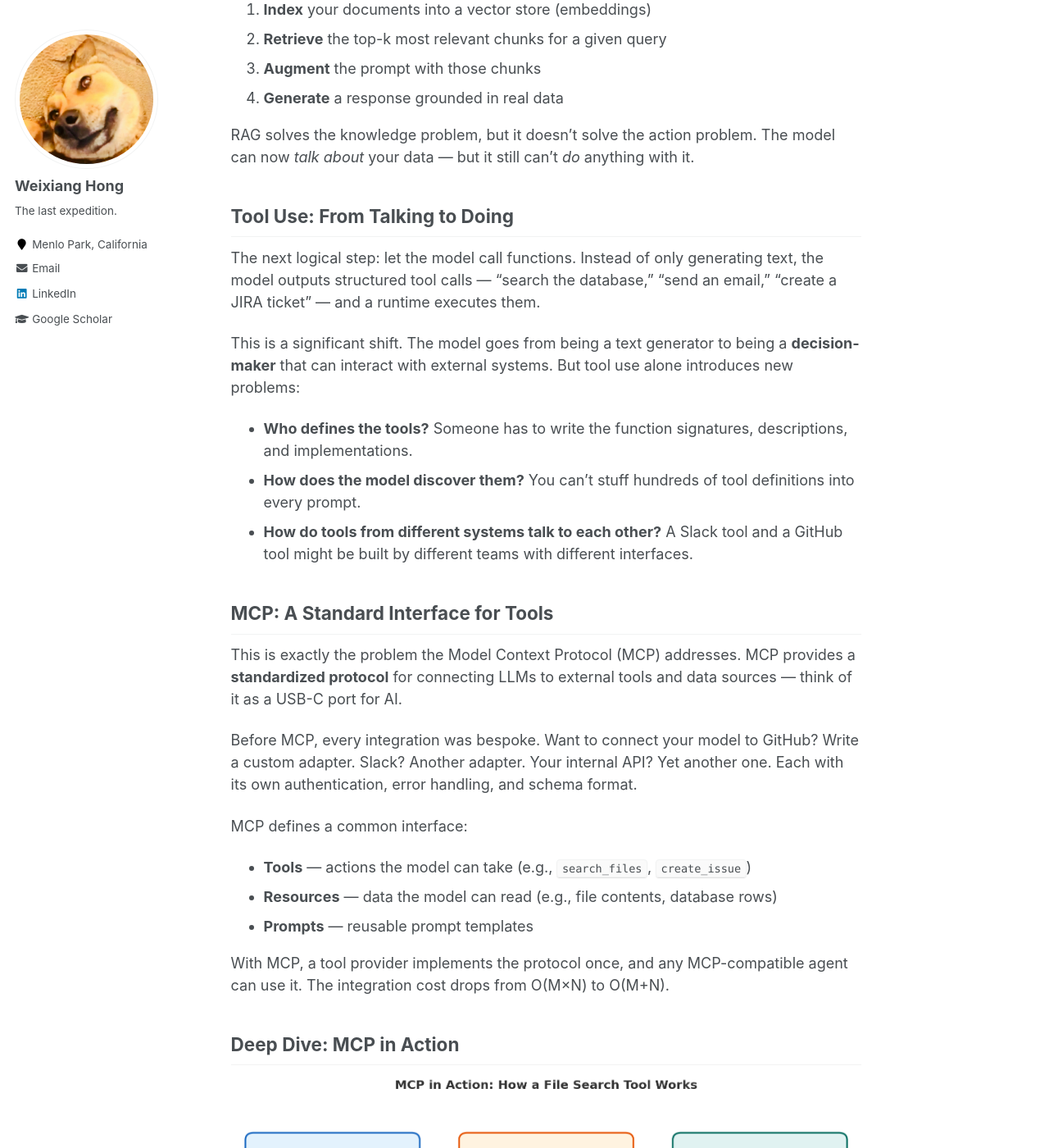
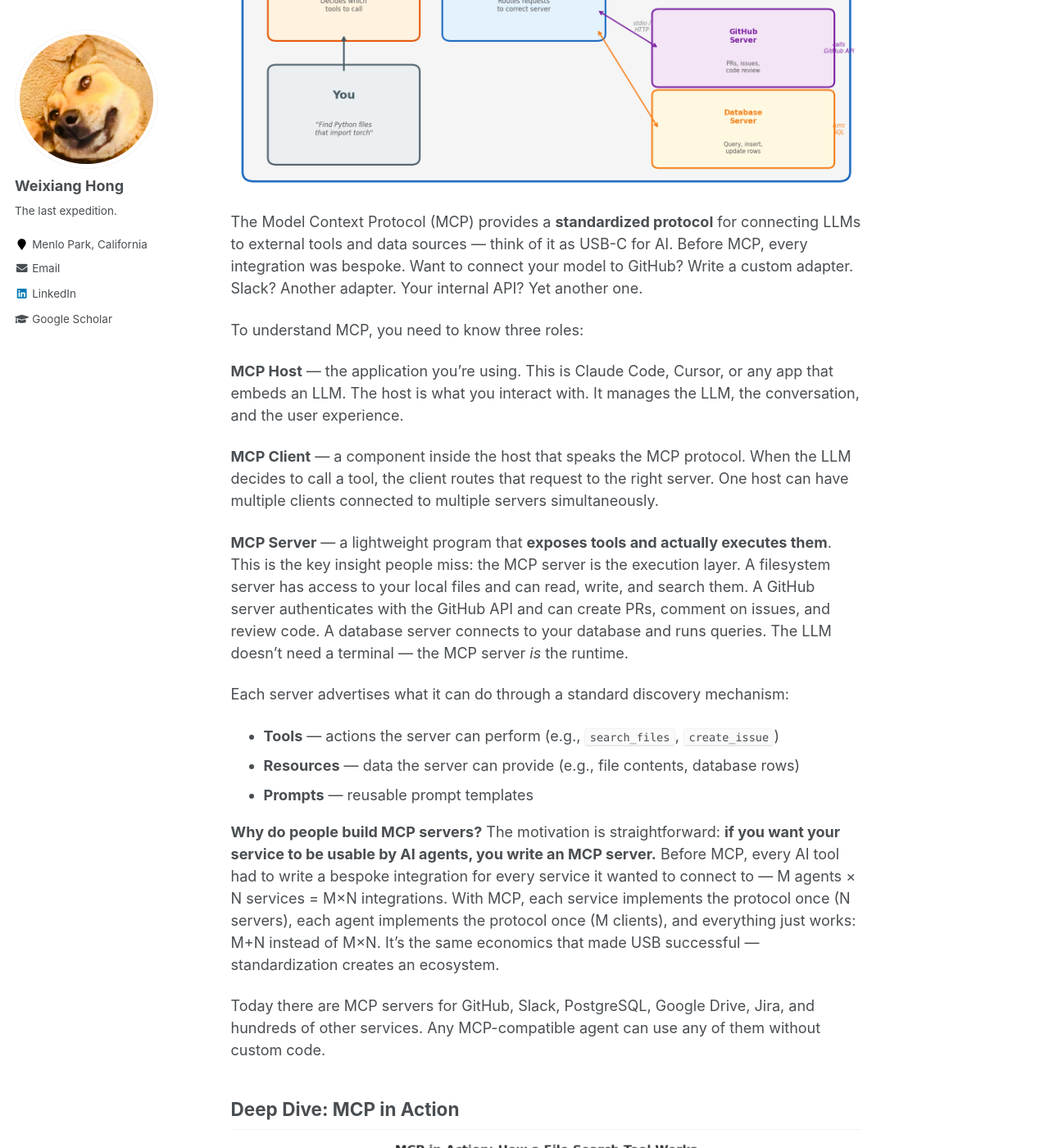
Before and after one commit to weixianghong/weixianghong.github.io, a Jekyll site: the page built from _posts/2026-03-25-from-llm-to-agent-engineering.md, in a window 1280 px wide and 1400 px high, scrolled down 3744 px. Shown: the whole window at 82% size. Built offline with Jekyll 4.4.1, drawn with Linux system fonts in a browser that asks for light colours; some of the changed text lies outside the part shown.

Commit message:
Restructure blog post for logical flow and deeper MCP coverage
- Remove standalone memory section; weave memory into harness section
- Frame LLM limitations as three gaps (knowledge, memory, action) and trace how each gets filled
- Add MCP architecture diagram with host/client/server roles
- Explain how execution actually works (LLM decides, MCP server acts)
- Add motivation for why people build MCP servers (M×N → M+N)
- Smooth transitions between all sections

````diff
--- a/_posts/2026-03-25-from-llm-to-agent-engineering.md
+++ b/_posts/2026-03-25-from-llm-to-agent-engineering.md
@@ -12,7 +12,6 @@
 
 **Table of Contents**
 * [The Fundamental Limitation: Stateless Text Generation](#the-fundamental-limitation-stateless-text-generation)
-* [Tackling the Memory Problem](#tackling-the-memory-problem)
 * [RAG: Giving the Model Knowledge It Doesn't Have](#rag-giving-the-model-knowledge-it-doesnt-have)
 * [Tool Use: From Talking to Doing](#tool-use-from-talking-to-doing)
 * [MCP: A Standard Interface for Tools](#mcp-a-standard-interface-for-tools)
@@ -38,25 +37,13 @@
 
 An LLM has no memory across calls. It cannot browse the web. It cannot run code. It cannot read your database. Every request starts from scratch — the model reads a prompt, produces a completion, and forgets everything.
 
-This is fine for answering "what is the capital of France?" It is not fine for "analyze our sales data from last quarter, identify trends, and update the dashboard."
+This is fine for answering "what is the capital of France?" It is not fine for "analyze our sales data from last quarter, identify trends, and update the dashboard." That task requires three things the LLM fundamentally lacks:
 
-The gap between what an LLM *can* do (generate text) and what we *want* it to do (accomplish tasks) is where all the interesting engineering lives.
+1. **Knowledge** — it doesn't have access to your sales data.
+2. **Memory** — it can't maintain state across a multi-step workflow.
+3. **Action** — it can't actually update a dashboard; it can only generate text *about* updating a dashboard.
 
-## Tackling the Memory Problem
-
-<p align="center">
-  <img src="/images/blog/memory-solutions.png" alt="Memory Solutions" style="max-width:100%;">
-</p>
-
-One of the most immediate pain points is that an LLM **has no memory**. Each API call is independent — the model doesn't remember what you said 5 minutes ago, let alone last week. So how do current systems create the illusion of memory?
-
-**1. Context Window Management.** The simplest approach: stuff the conversation history into the prompt. Every time you send a message, the system prepends all previous messages so the model can "see" the conversation. This works until you hit the context window limit (e.g., 128K or 200K tokens). At that point, the system must decide what to keep and what to drop — typically using a sliding window or by summarizing older messages into a compressed form. This is why long coding sessions sometimes feel like the model "forgot" what it was doing — it literally did, because the harness compressed away earlier context.
-
-**2. Conversation History Storage.** Rather than keeping everything in the context window, systems can persist conversation history externally and selectively reload relevant parts. Think of it as a filing cabinet: the model's working memory (context window) is a small desk, and the conversation history is a cabinet you can pull files from. The harness decides which past exchanges are relevant to the current task and injects them.
-
-**3. External Memory Stores.** For true long-term memory — remembering user preferences, past decisions, project conventions — systems write to and read from external stores. This could be a vector database (semantic search over past interactions), a structured memory file (like `MEMORY.md` that persists across sessions), or a knowledge graph. The key insight: **memory is not a feature of the LLM; it's a feature of the system around it.**
-
-The important takeaway: when people say an AI "remembers" something, there's always an engineering system behind it managing what gets stored, retrieved, and injected into the prompt. The model itself remains stateless.
+The rest of this post is about how each of these gaps gets filled — and why each solution naturally leads to the next.
 
 ## RAG: Giving the Model Knowledge It Doesn't Have
 
@@ -64,7 +51,7 @@
   <img src="/images/blog/rag-pipeline.png" alt="RAG Pipeline" style="max-width:100%;">
 </p>
 
-The first problem people run into: **the model doesn't know about your data.** Its training has a cutoff date. It has never seen your internal docs, your codebase, or your Confluence pages.
+The first gap is **knowledge**. The model's training has a cutoff date. It has never seen your internal docs, your codebase, or your Confluence pages.
 
 The naive solution — fine-tuning — is expensive, slow, and goes stale. Retrieval-Augmented Generation (RAG) takes a different approach: instead of baking knowledge into the model's weights, you **retrieve relevant context at query time** and inject it into the prompt.
 
@@ -75,31 +62,47 @@
 3. **Augment** the prompt with those chunks
 4. **Generate** a response grounded in real data
 
-RAG solves the knowledge problem, but it doesn't solve the action problem. The model can now *talk about* your data — but it still can't *do* anything with it.
+RAG solves the knowledge gap. But the model still can't *do* anything — it can now talk intelligently about your sales data, but it can't update the dashboard. That requires the ability to take action.
 
 ## Tool Use: From Talking to Doing
 
 The next logical step: let the model call functions. Instead of only generating text, the model outputs structured tool calls — "search the database," "send an email," "create a JIRA ticket" — and a runtime executes them.
 
-This is a significant shift. The model goes from being a text generator to being a **decision-maker** that can interact with external systems. But tool use alone introduces new problems:
+But wait — how does this actually work? The model is just generating text. It doesn't have a terminal. It can't run code. The answer: **the model doesn't execute anything itself.** It outputs a structured request (essentially JSON saying "I want to call this function with these arguments"), and the *system around it* handles execution. This separation — the model *decides*, the system *acts* — is fundamental to everything that follows.
+
+This is a significant shift. The model goes from being a text generator to being a **decision-maker**. But tool use alone introduces new problems:
 
 - **Who defines the tools?** Someone has to write the function signatures, descriptions, and implementations.
 - **How does the model discover them?** You can't stuff hundreds of tool definitions into every prompt.
-- **How do tools from different systems talk to each other?** A Slack tool and a GitHub tool might be built by different teams with different interfaces.
+- **How do tools from different systems interoperate?** A Slack tool and a GitHub tool might be built by different teams with different interfaces.
+
+This is where things used to get messy. Every AI application built its own tool integration layer, its own serialization format, its own error handling. Then MCP came along.
 
 ## MCP: A Standard Interface for Tools
 
-This is exactly the problem the Model Context Protocol (MCP) addresses. MCP provides a **standardized protocol** for connecting LLMs to external tools and data sources — think of it as a USB-C port for AI.
+<p align="center">
+  <img src="/images/blog/mcp-architecture.png" alt="MCP Architecture" style="max-width:100%;">
+</p>
 
-Before MCP, every integration was bespoke. Want to connect your model to GitHub? Write a custom adapter. Slack? Another adapter. Your internal API? Yet another one. Each with its own authentication, error handling, and schema format.
+The Model Context Protocol (MCP) provides a **standardized protocol** for connecting LLMs to external tools and data sources — think of it as USB-C for AI. Before MCP, every integration was bespoke. Want to connect your model to GitHub? Write a custom adapter. Slack? Another adapter. Your internal API? Yet another one.
 
-MCP defines a common interface:
+To understand MCP, you need to know three roles:
 
-- **Tools** — actions the model can take (e.g., `search_files`, `create_issue`)
-- **Resources** — data the model can read (e.g., file contents, database rows)
+**MCP Host** — the application you're using. This is Claude Code, Cursor, or any app that embeds an LLM. The host is what you interact with. It manages the LLM, the conversation, and the user experience.
+
+**MCP Client** — a component inside the host that speaks the MCP protocol. When the LLM decides to call a tool, the client routes that request to the right server. One host can have multiple clients connected to multiple servers simultaneously.
+
+**MCP Server** — a lightweight program that **exposes tools and actually executes them**. This is the key insight people miss: the MCP server is the execution layer. A filesystem server has access to your local files and can read, write, and search them. A GitHub server authenticates with the GitHub API and can create PRs, comment on issues, and review code. A database server connects to your database and runs queries. The LLM doesn't need a terminal — the MCP server *is* the runtime.
+
+Each server advertises what it can do through a standard discovery mechanism:
+
+- **Tools** — actions the server can perform (e.g., `search_files`, `create_issue`)
+- **Resources** — data the server can provide (e.g., file contents, database rows)
 - **Prompts** — reusable prompt templates
 
-With MCP, a tool provider implements the protocol once, and any MCP-compatible agent can use it. The integration cost drops from O(M×N) to O(M+N).
+**Why do people build MCP servers?** The motivation is straightforward: **if you want your service to be usable by AI agents, you write an MCP server.** Before MCP, every AI tool had to write a bespoke integration for every service it wanted to connect to — M agents × N services = M×N integrations. With MCP, each service implements the protocol once (N servers), each agent implements the protocol once (M clients), and everything just works: M+N instead of M×N. It's the same economics that made USB successful — standardization creates an ecosystem.
+
+Today there are MCP servers for GitHub, Slack, PostgreSQL, Google Drive, Jira, and hundreds of other services. Any MCP-compatible agent can use any of them without custom code.
 
 ## Deep Dive: MCP in Action
 
@@ -109,9 +112,9 @@
 
 Let's trace through a concrete example. Suppose you ask an AI coding assistant: *"Find all Python files that import torch."*
 
-**Step 1: The agent receives your request** and passes it to the LLM along with a list of available tools (provided by MCP servers).
+**Step 1: The host receives your request** and passes it to the LLM, along with tool descriptions from all connected MCP servers. The filesystem server has advertised a tool called `search_files` with parameters `query` (string) and `pattern` (glob pattern).
 
-**Step 2: The LLM decides** it needs to call the `search_files` tool. It outputs a structured JSON tool call:
+**Step 2: The LLM decides** it needs to call `search_files`. It doesn't run anything — it just outputs a structured JSON tool call:
 
 ```json
 {
@@ -123,9 +126,9 @@
 }
 ```
 
-**Step 3: The harness sends this as an MCP request** to the filesystem MCP server. The request follows the standard MCP protocol — it doesn't matter whether the server is written in Python, TypeScript, or Rust. The protocol defines the wire format.
+**Step 3: The MCP client routes this request** to the filesystem MCP server over stdio (if the server runs locally as a subprocess) or HTTP (if it runs remotely). The protocol is the same either way.
 
-**Step 4: The MCP server processes the request.** It validates the parameters against its schema, executes the search, and returns a structured response:
+**Step 4: The MCP server does the actual work.** It's a real program running on your machine (or a remote server) with real filesystem access. It validates the parameters against its schema, runs the file search (e.g., using `ripgrep` or `glob` under the hood), and returns a structured response:
 
 ```json
 {
@@ -136,15 +139,17 @@
 }
 ```
 
-**Step 5: The agent feeds this result back to the LLM,** which can now reason about it — perhaps reading those files next, or answering your question directly.
+**Step 5: The host feeds this result back to the LLM,** which can now reason about it — read those files, answer your question, or call another tool.
 
-The key point: the agent doesn't know *how* `search_files` works internally. It only knows the tool's name, description, and parameter schema — all advertised through MCP's discovery mechanism. This is what makes the protocol composable: you can swap out the filesystem server for a GitHub server or a database server, and the agent doesn't need to change.
+Notice what happened: the LLM never touched the filesystem. It made a *decision* ("I should search for files"), expressed it as structured data, and a real program executed the action. This is how tool use works in practice — the model decides, the infrastructure acts.
 
 ## Skills: Reusable Task Patterns
 
-Even with tools available, you often find the model repeating the same multi-step patterns. "Read the file, understand the context, make the edit, run the tests" — this sequence appears in almost every code modification task.
+Now we have an LLM that can access knowledge (RAG) and take actions (tools via MCP). But there's a reliability problem.
 
-**Skills** are pre-defined task patterns that encode these workflows. Instead of hoping the model figures out the right sequence of tool calls every time, a skill provides a structured recipe:
+Even with tools available, you often find the model repeating the same multi-step patterns. "Read the file, understand the context, make the edit, run the tests" — this sequence appears in almost every code modification task. Sometimes the model gets it right. Sometimes it skips a step, forgets to run tests, or takes a destructive shortcut.
+
+**Skills** are pre-defined task patterns that encode proven workflows. Instead of hoping the model figures out the right sequence of tool calls every time, a skill provides a structured recipe:
 
 - What context to gather first
 - What tools to use and in what order
@@ -203,21 +208,36 @@
 
 This observe-think-act loop is what transforms a stateless text generator into something that can actually accomplish multi-step tasks. The agent maintains state across iterations, recovers from errors, and makes progress toward a goal.
 
+But the agent loop itself doesn't solve everything. Who manages the context window when the conversation gets too long? Who decides which tool calls need user approval? Who prevents the agent from running in an infinite loop? That's the job of the harness.
+
 ## Harness Engineering: The Invisible Layer
+
+<p align="center">
+  <img src="/images/blog/memory-solutions.png" alt="Memory Solutions" style="max-width:100%;">
+</p>
 
 Here's what most blog posts leave out: **the agent doesn't run in a vacuum.** There is a layer of engineering between the model and the user that makes everything work — the **harness**.
 
-The harness is the system that:
+Remember the three limitations we identified at the start? Knowledge, memory, and action. RAG solved knowledge. Tools and MCP solved action. But **memory** — the ability to maintain context across a long session, remember user preferences, and learn from past interactions — that's the harness's job.
 
-- **Manages the conversation loop** — feeding context back to the model, compressing history when the context window fills up
-- **Enforces permissions** — deciding which tool calls to auto-approve vs. prompt the user
-- **Handles errors gracefully** — retrying failed tool calls, catching malformed outputs, preventing infinite loops
-- **Provides hooks** — letting users inject custom behaviors at specific points (before commit, after file edit, etc.)
-- **Controls cost and latency** — deciding when to use a more capable model vs. a faster one
+The harness tackles memory at three levels:
+
+- **Context window management** — The LLM's context window (e.g., 128K or 200K tokens) is its "working memory." As a conversation grows, the harness must decide what to keep and what to drop. It uses sliding windows, summarization, and compression to fit the most relevant information into the available space. This is why long coding sessions sometimes feel like the model "forgot" what it was doing — it literally did, because the harness compressed away earlier context to make room.
+
+- **Conversation history** — Rather than keeping everything in the context window, the harness can persist conversation history externally and selectively reload relevant parts. Think of the context window as a small desk and the history as a filing cabinet — the harness decides which files to pull out for the current task.
+
+- **Persistent memory** — For true long-term recall — user preferences, project conventions, past decisions — the harness writes to and reads from external stores. This could be a structured memory file (like `MEMORY.md` that persists across sessions), a vector database, or a knowledge graph. When people say an AI "remembers" something, there's always a system like this behind it. **Memory is not a feature of the LLM; it's a feature of the harness.**
+
+But memory management is just one of the harness's responsibilities:
+
+- **Permission enforcement** — deciding which tool calls to auto-approve vs. prompt the user (reading a file is fine; deleting a branch needs confirmation)
+- **Error handling** — retrying failed tool calls, catching malformed outputs, preventing infinite loops
+- **Hooks** — letting users inject custom behaviors at specific points (run linting before commit, send a notification after deployment)
+- **Cost and latency control** — deciding when to use a more capable model vs. a faster one
 
 This is where the real engineering complexity lives. The model is the brain, but the harness is the nervous system. A brilliant model with a poor harness produces unreliable results. A well-engineered harness can make even a less capable model useful.
 
-Think of it this way: when you use an AI coding assistant, the quality of your experience depends less on whether the underlying model scores 92% vs. 95% on some benchmark, and more on whether the harness correctly manages file reads, prevents destructive actions, and maintains context across a long session.
+Think of it this way: when you use an AI coding assistant, the quality of your experience depends less on whether the underlying model scores 92% vs. 95% on some benchmark, and more on whether the harness correctly manages context, prevents destructive actions, and maintains state across a long session.
 
 ## The Full Stack
 
@@ -227,17 +247,17 @@
 
 Zooming out, here is the logical stack from bottom to top:
 
-| Layer | What It Does | Why It Exists |
+| Layer | What It Does | Which Gap It Fills |
 |-------|-------------|---------------|
-| **LLM** | Generates text, reasons about problems | Core intelligence |
-| **RAG** | Retrieves relevant context | The model can't know everything |
-| **Tools** | Executes actions in the real world | Text generation alone isn't enough |
-| **MCP** | Standardizes tool interfaces | Bespoke integrations don't scale |
-| **Skills** | Encodes reusable task patterns | Reliability over ad-hoc reasoning |
-| **Agent** | Orchestrates the loop | Multi-step tasks need state |
-| **Harness** | Manages the runtime | Production systems need guardrails |
+| **LLM** | Generates text, reasons about problems | Core intelligence — but stateless, no knowledge, no actions |
+| **RAG** | Retrieves relevant context at query time | Knowledge gap — the model can't know everything |
+| **Tools** | Executes actions in the real world | Action gap — text generation alone isn't enough |
+| **MCP** | Standardizes tool interfaces (host/client/server) | Scale gap — bespoke integrations don't scale |
+| **Skills** | Encodes reusable multi-step task patterns | Reliability gap — ad-hoc tool use is error-prone |
+| **Agent** | Orchestrates the observe-think-act loop | Complexity gap — multi-step tasks need state |
+| **Harness** | Manages memory, permissions, errors, hooks | Production gap — real systems need guardrails and memory |
 
-Each layer exists because the layer below it is not sufficient on its own. That's the key insight — this isn't a collection of trendy acronyms. It's a logical progression of engineering solutions, each addressing a real limitation of what came before.
+Each layer exists because the layer below it is not sufficient on its own. That's the key insight — this isn't a collection of trendy acronyms. It's a logical chain where each link addresses a real limitation of the previous one.
 
 ## What's Next
 
````
Also changed, not shown: images/blog/mcp-architecture.png (added).
